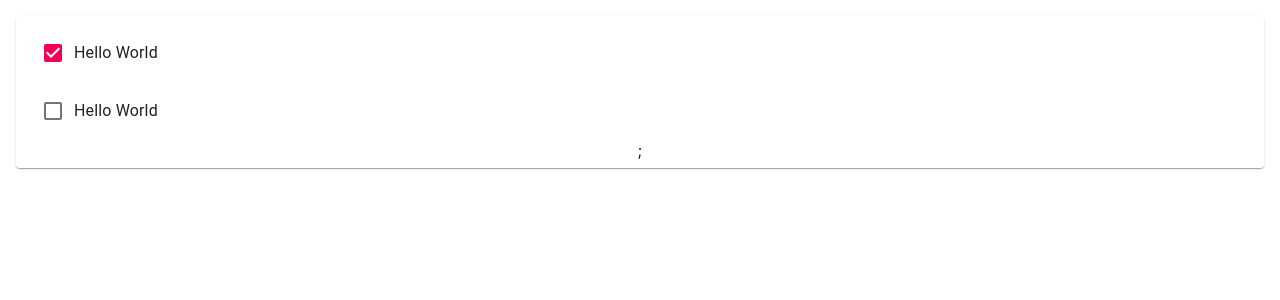
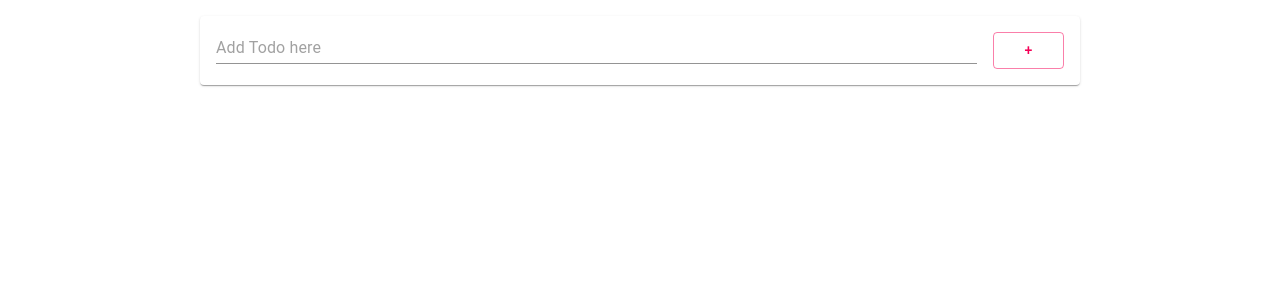
Before and after one commit to hahyuning/React.js, a React (Create React App) app: page / in a window 1280 px wide. Shown: the top 300 px of the page. Built offline with nearby package versions, Linux system fonts and the light colour scheme.

Commit message:
todo CRUD

```diff
--- /dev/null
+++ b/src/AddTodo.js
@@ -0,0 +1,56 @@
+import React  from "react";
+import { TextField, Paper, Button, Grid } from "@material-ui/core";
+
+class AddTodo extends React.Component {
+    constructor(props) {
+        super(props);
+        this.state = { item: { title: "" } };
+        this.add = props.add;
+    }
+
+    onInputChange = (evt) => {
+        const thisItem = this.state.item;
+        thisItem.title = evt.target.value;
+        this.setState({ item: thisItem });
+        console.log(thisItem);
+    }
+
+    onButtonClick = () => {
+        this.add(this.state.item);
+        this.setState({ item: { title: "" } });
+    }
+
+    enterKeyEventHandler = (evt) => {
+        if (evt.key === "Enter") {
+            this.onButtonClick();
+        }
+    }
+
+    render() {
+        return (
+            <Paper style={{margin: 16, padding: 16}}>
+                <Grid container>
+                    <Grid xs={11} md={11} item style={{ paddingRight: 16}}>
+                    <TextField
+                        placeholder="Add Todo here"
+                        fullWidth
+                        onChange={this.onInputChange}
+                        value={this.state.item.title}
+                        onKeyPress={this.enterKeyEventHandler}/>
+                    </Grid>
+                    <Grid xs={1} md={1} item>
+                        <Button
+                            fullWidth
+                            color="secondary"
+                            variant="outlined"
+                            onClick={this.onButtonClick}>
+                            +
+                        </Button>
+                    </Grid>
+                </Grid>
+            </Paper>
+        );
+    }
+}
+
+export default AddTodo;
--- a/src/App.js
+++ b/src/App.js
@@ -1,17 +1,33 @@
 import React from "react";
 import Todo from "./Todo";
+import AddTodo from "./AddTodo";
 import "./App.css";
-import { List, Paper } from "@material-ui/core";
+import { List, Paper, Container } from "@material-ui/core";
 
 class App extends React.Component {
   constructor(props) {
     super(props);
     this.state = {
-      items: [
-        { id: 0, title: "Hello World", done: true },
-        { id: 1, title: "Hello World", done: false },
-      ],
+      items: [],
     };
+  }
+
+  add = (item) => {
+    const thisItem = this.state.items;
+    item.id = "ID-" + thisItem.length; // key를 위한 id
+    item.done = false; // done 초기화
+    thisItem.push(item); // 리스트에 아이템 추가
+    this.setState({items: thisItem}); // 업데이트
+    console.log("items : ", this.state.items);
+  }
+
+  delete = (item) => {
+    const thisItems = this.state.items;
+    console.log("Before Update Items : ", this.state.items);
+    const newItems = thisItems.filter(e => e.id !== item.id);
+    this.setState({items: newItems}, () => {
+      console.log("Update Items : ", this.state.items)
+    });
   }
 
   render() {
@@ -19,13 +35,20 @@ class App extends React.Component {
       <Paper style={{margin: 16}}>
         <List>
           {this.state.items.map((item, idx) => (
-            <Todo item={item} key={item.id} />
+            <Todo item={item} key={item.id} delete={this.delete}/>
           ))};
         </List>
       </Paper>
     );
 
-    return <div className="App">{todoItems}</div>
+    return (
+      <div className="App">
+        <Container maxWidth="md">
+          <AddTodo add={this.add} />
+          <div className="TodoList">{todoItems}</div>
+        </Container>
+      </div>
+    );
   }
 }
 
--- a/src/Todo.js
+++ b/src/Todo.js
@@ -1,20 +1,64 @@
-import { Checkbox, InputBase, ListItem, ListItemText } from "@material-ui/core";
+import {
+    Checkbox,
+    InputBase,
+    ListItem,
+    ListItemSecondaryAction,
+    ListItemText,
+    IconButton
+} from "@material-ui/core";
 import React from "react";
+import DeleteOutlined from "@material-ui/icons/DeleteOutlined";
 
 class Todo extends React.Component {
     constructor(props) {
         super(props);
-        this.state = { item: props.item };
+        this.state = { item: props.item, readOnly: true };
+        this.delete = props.delete;
+    }
+
+    deleteEventHandler = () => {
+        this.delete(this.state.item);
+    }
+
+    offReadOnlyMode = () => {
+        console.log("Event", this.state.readOnly);
+        this.setState({ readOnly: false }, () => {
+            console.log("ReadOnly?", this.state.readOnly)
+        })
+    }
+
+    enterKeyEventHandler = (evt) => {
+        if (evt.key === "Enter") {
+            this.setState({ readOnly: true });
+        }
+    }
+
+    editEventHandler = (evt) => {
+        const thisItem = this.state.item;
+        thisItem.title = evt.target.value;
+        this.setState({ item: thisItem });
+    }
+
+    checkboxEventHandler = () => {
+        const thisItem = this.state.item;
+        thisItem.done = !thisItem.done;
+        this.setState({ item: thisItem });
     }
 
     render() {
         const item = this.state.item;
         return (
             <ListItem>
-                <Checkbox checked={item.done} />
+                <Checkbox checked={item.done} onChange={this.checkboxEventHandler} />
                 <ListItemText>
                     <InputBase
-                        inputProps={{ "aria-lable": "naked" }}
+                        inputProps={{
+                            "aria-label": "naked",
+                            readOnly: this.state.readOnly,
+                        }}
+                        onClick={this.offReadOnlyMode}
+                        onKeyPress={this.enterKeyEventHandler}
+                        onChange={this.editEventHandler}
                         type="text"
                         id={item.id}
                         name={item.id}
@@ -23,6 +67,14 @@ class Todo extends React.Component {
                         fullWidth={true}
                     />
                 </ListItemText>
+
+                <ListItemSecondaryAction>
+                    <IconButton
+                        aria-label="Delete Todo"
+                        onClick={this.deleteEventHandler}>
+                        <DeleteOutlined />
+                    </IconButton>
+                </ListItemSecondaryAction>
             </ListItem>
         );
     }
```
